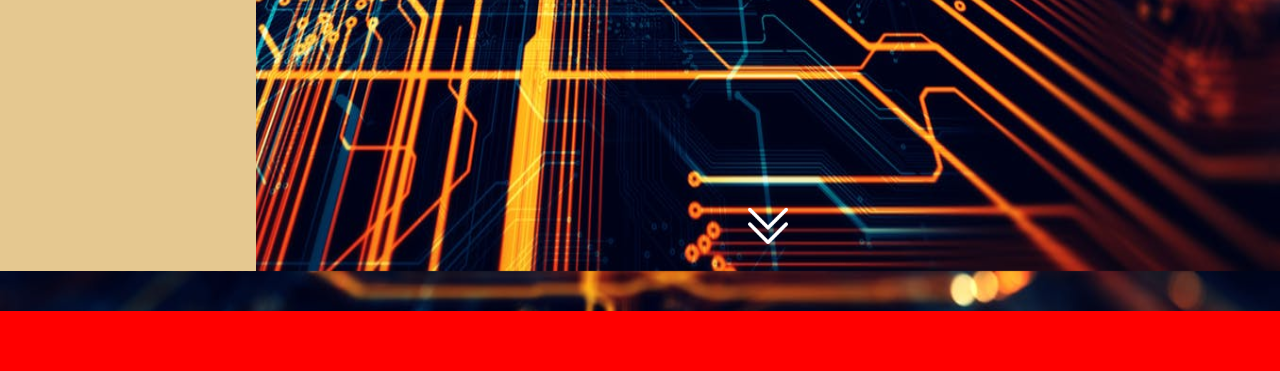
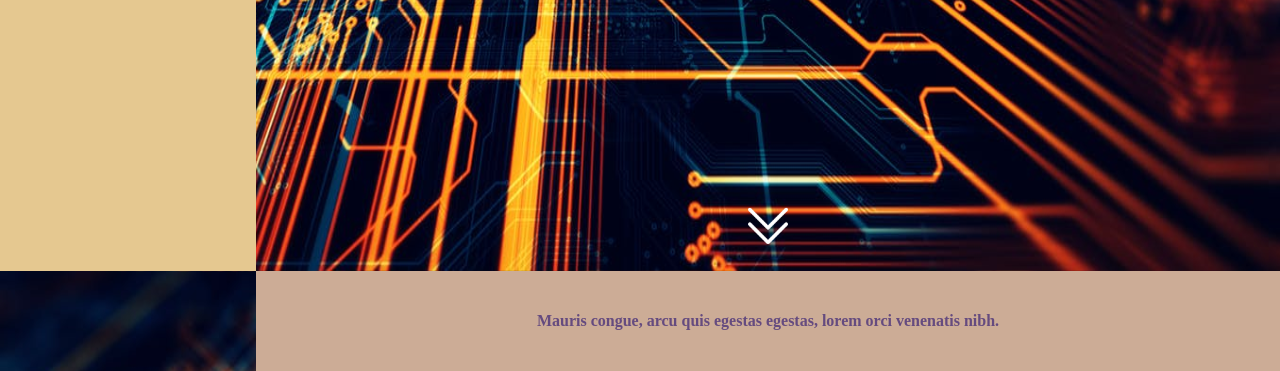
Before and after one commit to Rickvermeulen99/frontend-dev-2, a plain HTML site: page contact.html in a window 1280 px wide. Shown: the part 529-900 px from the top of the page. Before the commit the page ends 840 px from the top, so only its background shows below. Drawn offline with Linux system fonts and the light colour scheme.

Commit message:
footer  added

```diff
--- a/contact.html
+++ b/contact.html
@@ -23,6 +23,9 @@
             </div>
 
             </div>
+            <div id="footer">
+                <p>Mauris congue, arcu quis egestas egestas, lorem orci venenatis nibh.</p>
+            </div>
         </section>
     </body>
 
```
Also changed, not shown: index.html (+3 -0 lines), raritycheck.html (+3 -1 lines).
